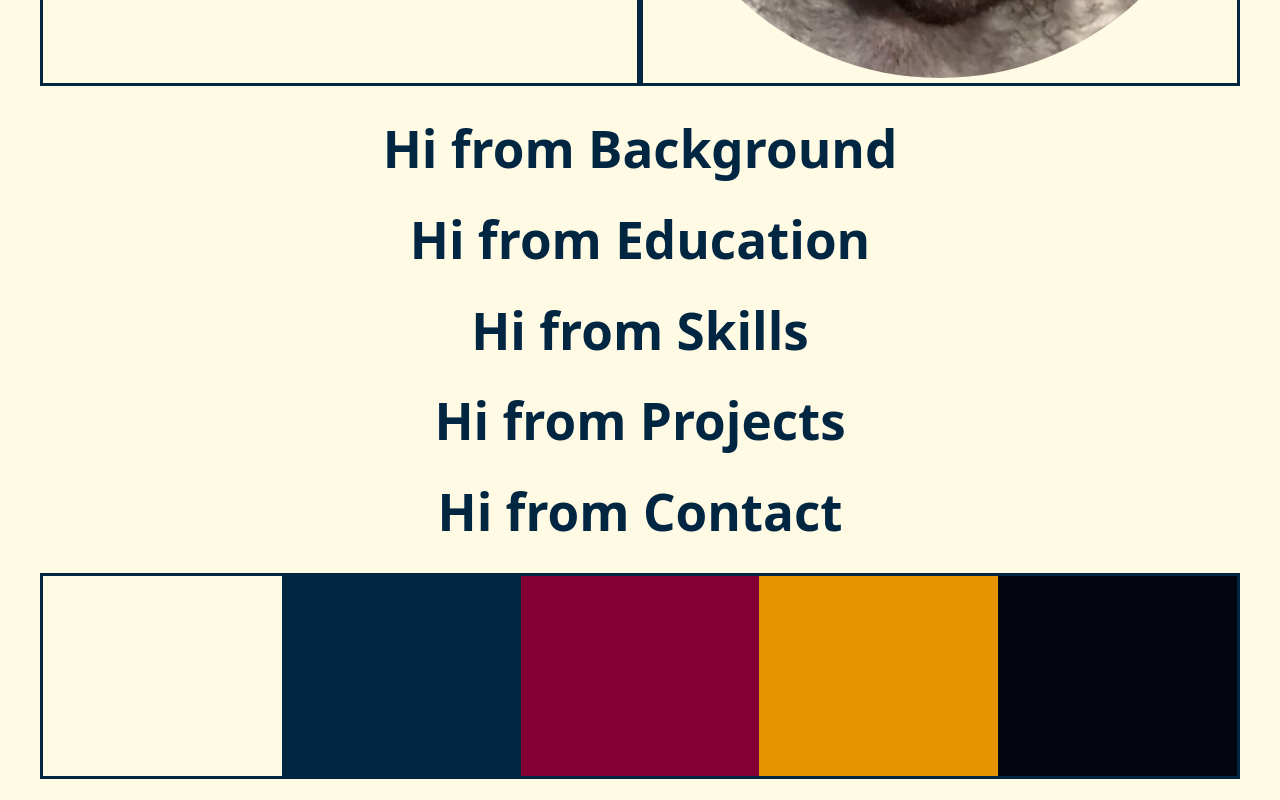
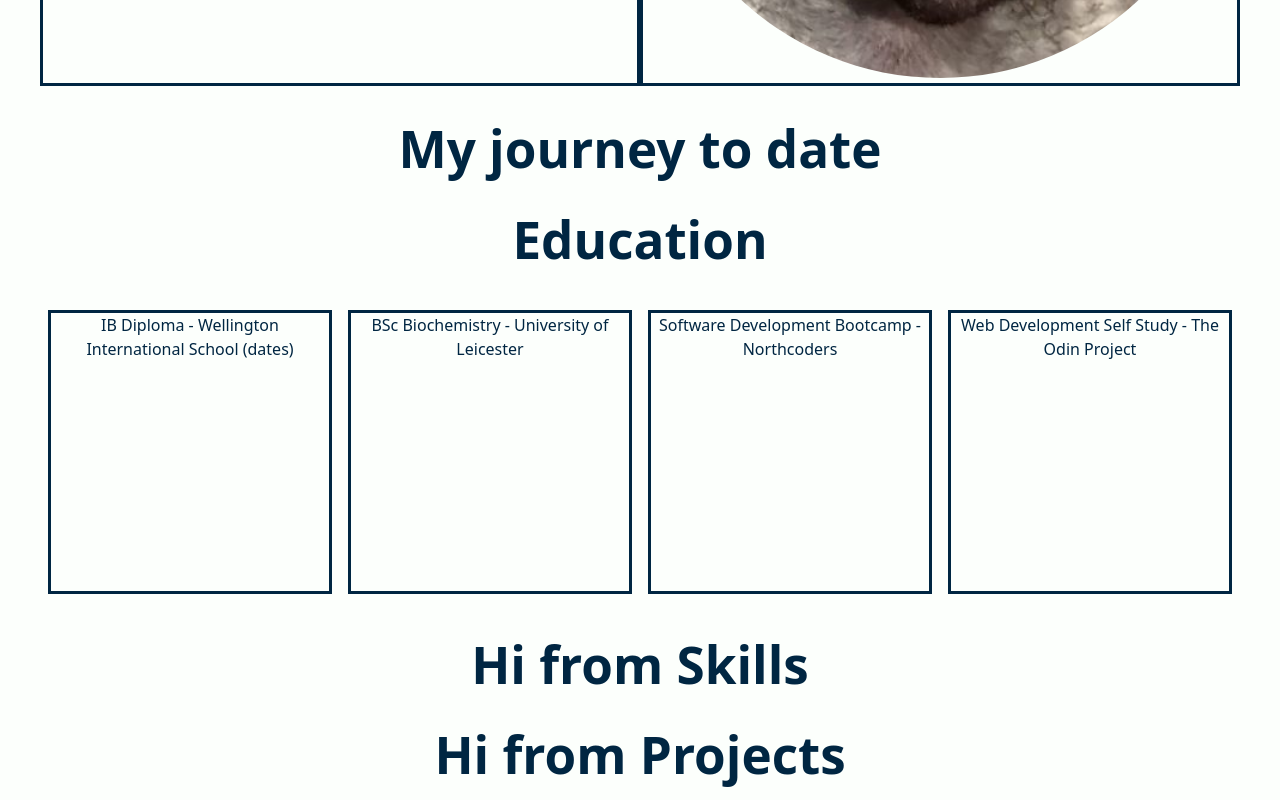
Before and after one commit to Ayrtonb1/portfolio, a React (Vite) app: page / in a window 1280 px wide. Shown: the part 640-1440 px from the top of the page. Built offline with nearby package versions, Linux system fonts and the light colour scheme.

Commit message:
Add grid elements to education component

```diff
--- a/src/components/Education.tsx
+++ b/src/components/Education.tsx
@@ -1,5 +1,23 @@
 function Education(): React.JSX.Element {
-  return <h1>Hi from Education</h1>;
+  return (
+    <div className="education-container">
+      <h1>Education</h1>
+      <div className="education-tiles">
+        <div className="education-tile">
+          IB Diploma - Wellington International School (dates)
+        </div>
+        <div className="education-tile">
+          BSc Biochemistry - University of Leicester
+        </div>
+        <div className="education-tile">
+          Software Development Bootcamp - Northcoders
+        </div>
+        <div className="education-tile">
+          Web Development Self Study - The Odin Project
+        </div>
+      </div>
+    </div>
+  );
 }
 
 export default Education;
--- a/src/components/background/Background.tsx
+++ b/src/components/background/Background.tsx
@@ -1,5 +1,5 @@
 function Background(): React.JSX.Element {
-  return <h1>Hi from Background</h1>;
+  return <h1>My journey to date</h1>;
 }
 
 export default Background;
--- a/src/style.css
+++ b/src/style.css
@@ -118,3 +118,24 @@ button:hover {
 #c-5 {
   background-color: var(--accentThree);
 }
+
+/* .education-container {
+  display: flex;
+  flex-direction: column;
+  justify-content: center;
+  align-items: center;
+} */
+.education-tiles {
+  display: grid;
+  grid-template-columns: repeat(auto-fit, minmax(200px, 1fr));
+  max-width: 1400px;
+  margin: auto;
+}
+.education-tile {
+  min-width: 200px;
+  max-width: 400px;
+
+  border-style: solid;
+  aspect-ratio: 1/1;
+  margin: 0.5rem;
+}
--- a/src/themes.ts
+++ b/src/themes.ts
@@ -1,7 +1,7 @@
 export const themes = {
   initial: {
     light: {
-      background: "#FFFAE3",
+      background: "#FCFFFC",
       text: "#002642",
       accentOne: "#840032",
       accentTwo: "#E59500",
```
